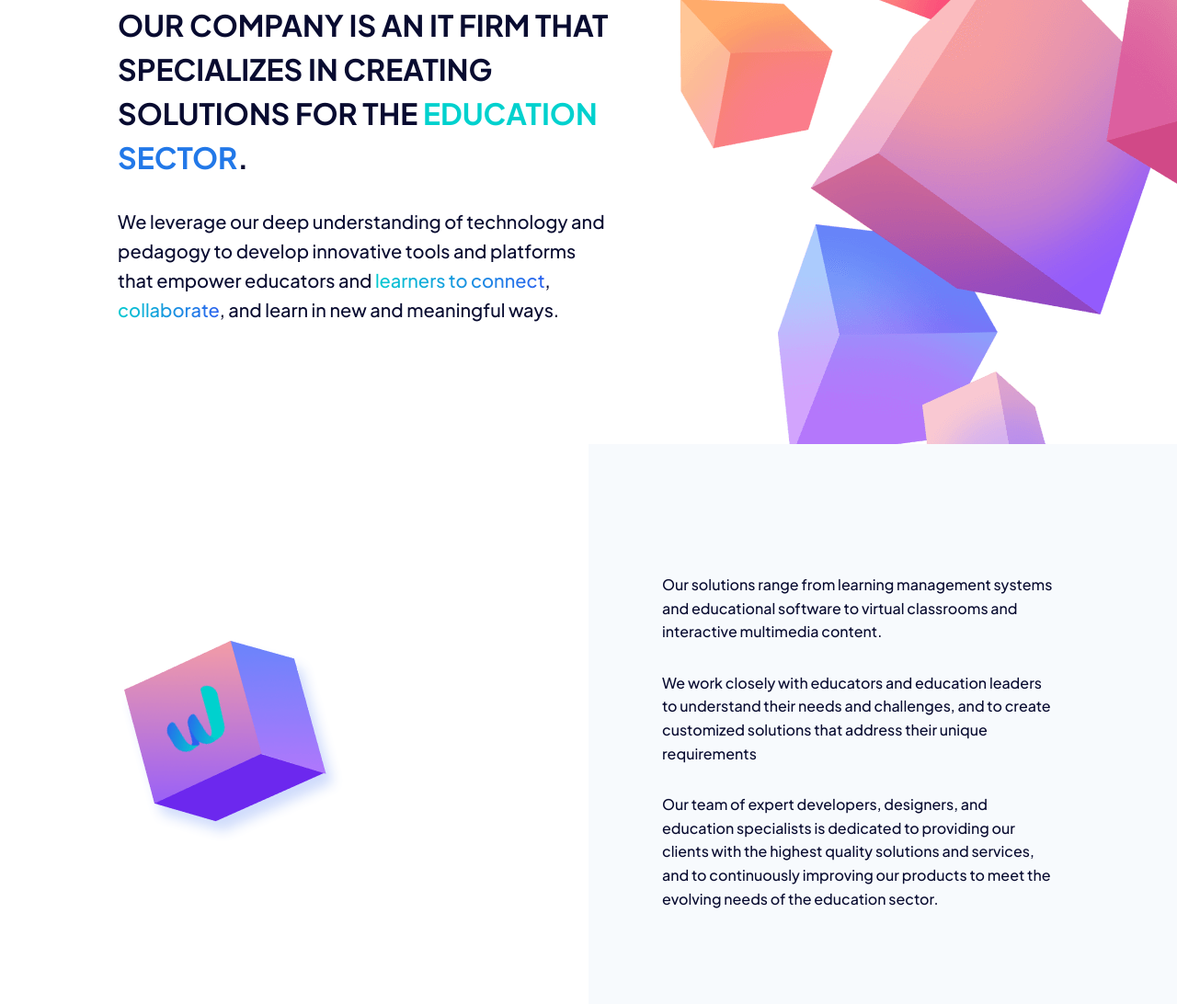
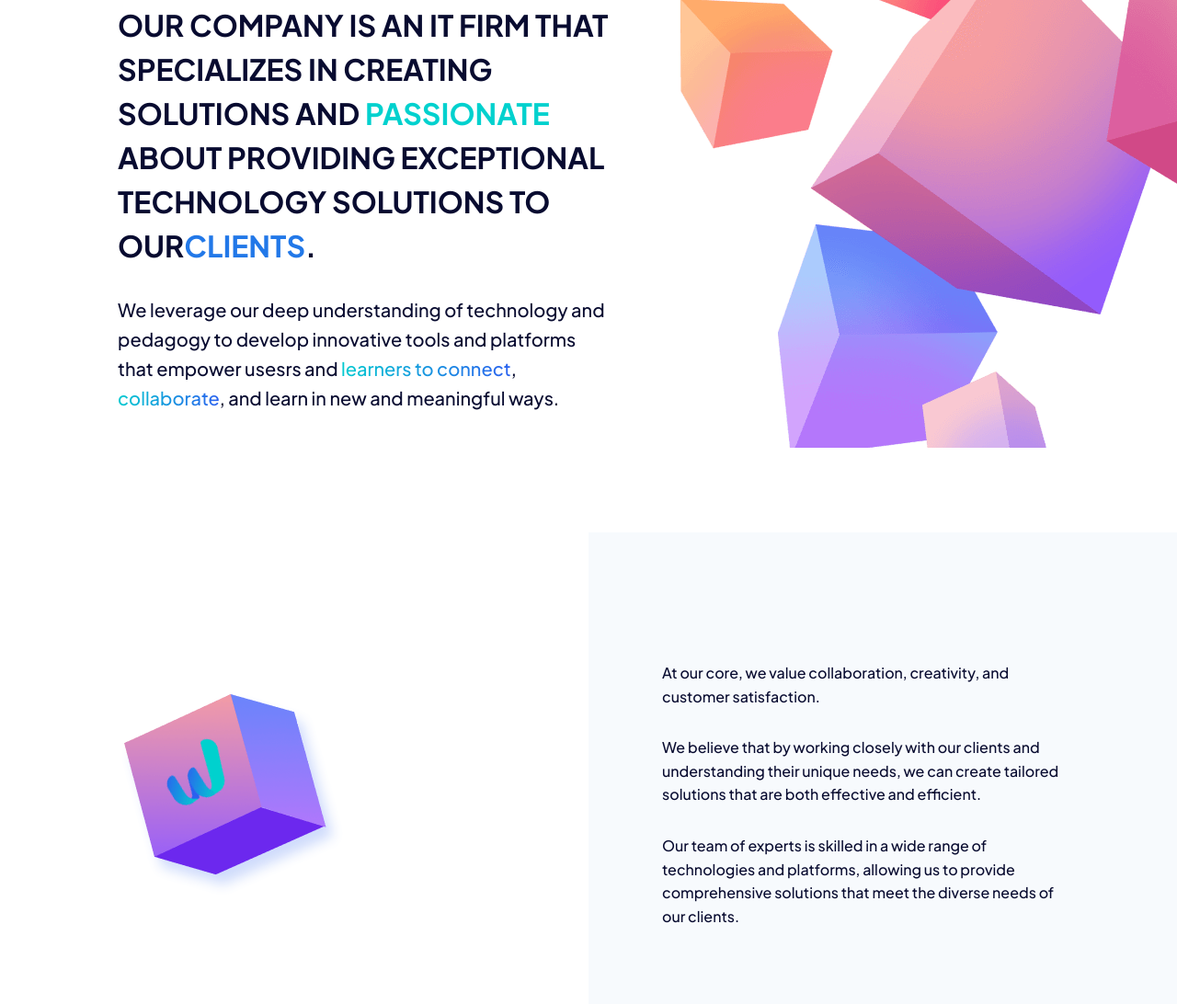
Before and after one commit to rhozelly/wsoft-website, a plain HTML site: page our-company.html in a window 1280 px wide. Shown: the part 241-1333 px from the top of the page at 92% size. Drawn offline with nearby package versions, Linux system fonts and the light colour scheme.

Commit message:
remove education

```diff
--- a/our-company.html
+++ b/our-company.html
@@ -37,9 +37,9 @@
               <li class="header__navigation-menu-item">
                 <a href="index.html">Home</a>
               </li>
-              <li class="header__navigation-menu-item">
+              <!-- <li class="header__navigation-menu-item">
                 <a href="#services.html">Services</a>
-              </li>
+              </li> -->
               <li class="header__navigation-menu-item">
                 <a href="our-company.html">Our Company</a>
               </li>
@@ -55,8 +55,8 @@
       <section id="banner-company" class="block-section company-section">
         <div class="container">
           <div class="banner-company__content">
-            <h1 class="banner-company__heading">Our company is an IT firm that specializes in creating solutions for the <span class="tertiary-color">education</span> <span class="secondary-color">sector</span>.</h1>
-            <p class="banner-company__text">We leverage our deep understanding of technology and pedagogy to develop innovative tools and platforms that empower educators and <span class="gradient-text">learners to connect</span>, <span class="gradient-text">collaborate</span>, and learn in new and meaningful ways.</p>
+            <h1 class="banner-company__heading">Our company is an IT firm that specializes in creating solutions and <span class="tertiary-color">passionate</span> about providing exceptional technology solutions to our<span class="secondary-color">clients</span>.</h1>
+            <p class="banner-company__text">We leverage our deep understanding of technology and pedagogy to develop innovative tools and platforms that empower usesrs and <span class="gradient-text">learners to connect</span>, <span class="gradient-text">collaborate</span>, and learn in new and meaningful ways.</p>
           </div><!-- .banner-company__content -->
         </div><!-- .container -->
       </section><!-- #banner-company -->
@@ -69,9 +69,11 @@
           </div><!-- .cube__left -->
           <div class="cube__right">
             <div class="cube__content">
-              <p class="cube__text">Our solutions range from learning management systems and educational software to virtual classrooms and interactive multimedia content.</p>
-              <p class="cube__text">We work closely with educators and education leaders to understand their needs and challenges, and to create customized solutions that address their unique requirements</p>
-              <p class="cube__text">Our team of expert developers, designers, and education specialists is dedicated to providing our clients with the highest quality solutions and services, and to continuously improving our products to meet the evolving needs of the education sector.</p>
+
+
+              <p class="cube__text"> At our core, we value collaboration, creativity, and customer satisfaction. </p>
+              <p class="cube__text">We believe that by working closely with our clients and understanding their unique needs, we can create tailored solutions that are both effective and efficient.</p>
+              <p class="cube__text">Our team of experts is skilled in a wide range of technologies and platforms, allowing us to provide comprehensive solutions that meet the diverse needs of our clients.</p>
             </div><!-- .cube__content -->
           </div><!-- .cube__right -->
         </div><!-- .container -->
@@ -85,7 +87,7 @@
                 <img src="assets/images/core-values-icons/icon-innovation.png" alt="">
               </div><!-- .core-values__icon -->
               <h4 class="core-values__title">Innovation</h4>
-              <p class="core-values__text">We embrace creativity and innovation in everything we do, and constantly seek new and better ways to solve problems and improve education.</p>
+              <p class="core-values__text">We embrace creativity and innovation in everything we do, and constantly seek new and better ways to solve problems and improve users experience.</p>
             </div><!-- .core-values__box-item -->
             <div class="core-values__box-item">
               <div class="core-values__icon">
```
Also changed, not shown: contact-us.html (+2 -2 lines), index.html (+2 -2 lines).
